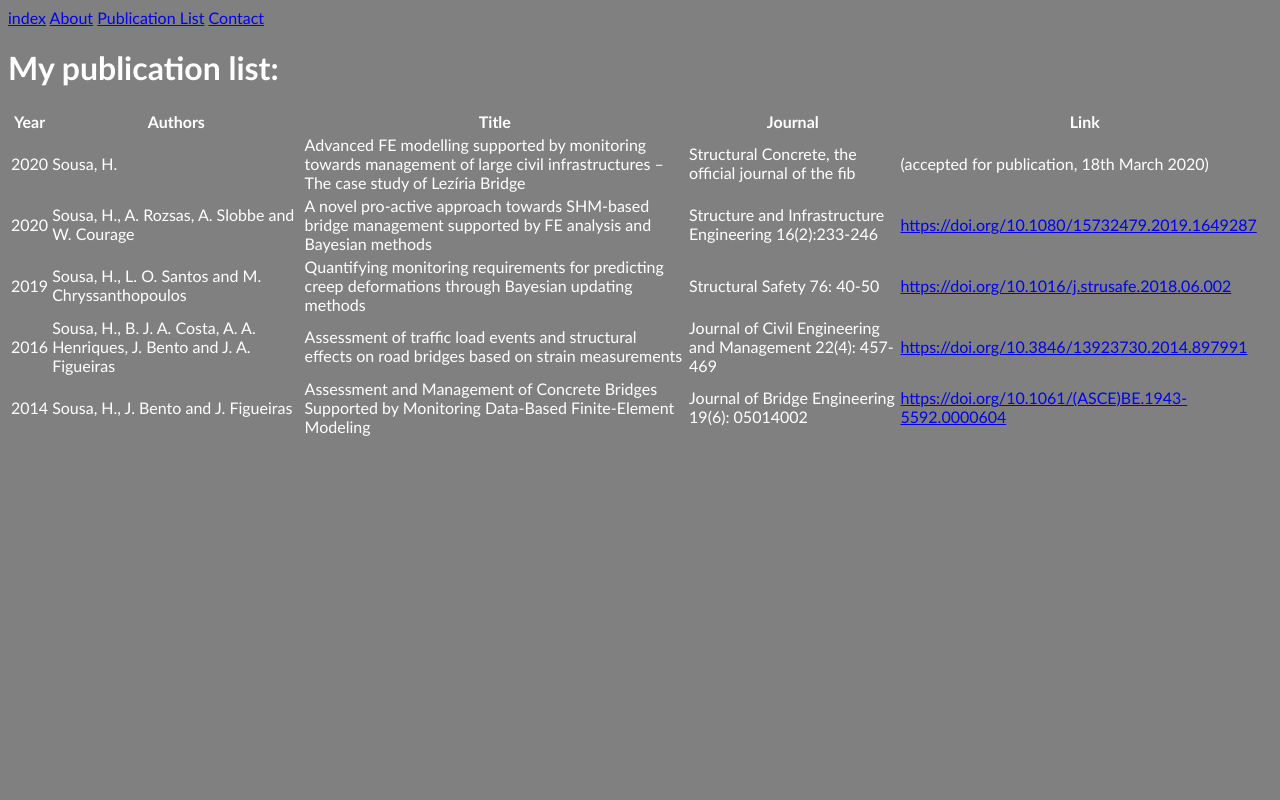
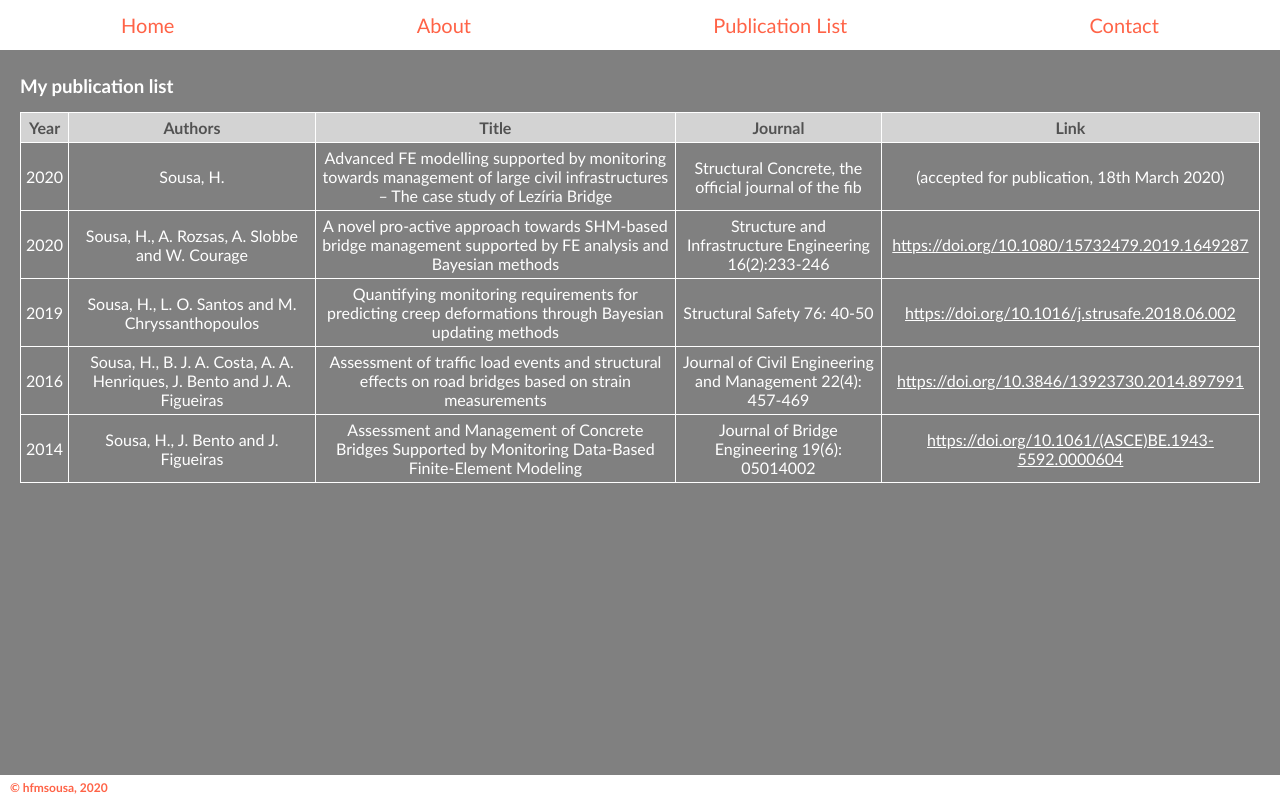
Before and after one commit to hfmsousa/project0, a plain HTML site: page content.html in a window 1280 px wide. Drawn offline with Linux system fonts and the light colour scheme.

Commit message:
project update 2020.03.29

```diff
--- a/content.html
+++ b/content.html
@@ -8,64 +8,85 @@
 
 <body>
 
-    <a href="index.html">index</a>
-    <a href="about.html">About</a>
-    <a href="content.html">Publication List</a>
-    <a href="contact.html">Contact</a>
+    <header class="header">
+        <a class="header_link" href="index.html">Home</a>
+        <a class="header_link" href="about.html">About</a>
+        <a class="header_link" href="content.html">Publication List</a>
+        <a class="header_link" href="contact.html">Contact</a>
+    </header>
 
-    <h1> My publication list: </h1>
+    <section class="content">
+        <h3> My publication list </h3>
 
         <table>
             <tr>
                 <th>Year</th>
-            <th>Authors</th>
+                <th class="hide">Authors</th>
                 <th>Title</th>
-            <th>Journal</th>
+                <th class="hide">Journal</th>
                 <th>Link</th>
             </tr>
 
             <tr>
                 <td>2020</td>
-            <td>Sousa, H.</td>
-            <td>Advanced FE modelling supported by monitoring towards management of large civil infrastructures – The
+                <td class="hide">Sousa, H.</td>
+                <td>Advanced FE modelling supported by monitoring towards management of large civil infrastructures –
+                    The
                     case study of Lezíria Bridge</td>
-            <td>Structural Concrete, the official journal of the fib</td>
+                <td class="hide">Structural Concrete, the official journal of the fib</td>
                 <td>(accepted for publication, 18th March 2020)</td>
             </tr>
 
             <tr>
                 <td>2020</td>
-            <td>Sousa, H., A. Rozsas, A. Slobbe and W. Courage</td>
-            <td>A novel pro-active approach towards SHM-based bridge management supported by FE analysis and Bayesian methods</td>
-            <td>Structure and Infrastructure Engineering 16(2):233-246</td>
-            <td><a href="https://doi.org/10.1080/15732479.2019.1649287" target="_blank">https://doi.org/10.1080/15732479.2019.1649287</a></td>
+                <td class="hide">Sousa, H., A. Rozsas, A. Slobbe and W. Courage</td>
+                <td>A novel pro-active approach towards SHM-based bridge management supported by FE analysis and
+                    Bayesian
+                    methods</td>
+                <td class="hide">Structure and Infrastructure Engineering 16(2):233-246</td>
+                <td><a class="content_link" href="https://doi.org/10.1080/15732479.2019.1649287"
+                        target="_blank">https://doi.org/10.1080/15732479.2019.1649287</a></td>
             </tr>
 
             <tr>
                 <td>2019</td>
-            <td>Sousa, H., L. O. Santos and M. Chryssanthopoulos</td>
-            <td>Quantifying monitoring requirements for predicting creep deformations through Bayesian updating methods</td>
-            <td>Structural Safety 76: 40-50</td>
-            <td><a href="https://doi.org/10.1016/j.strusafe.2018.06.002" target="_blank">https://doi.org/10.1016/j.strusafe.2018.06.002</a></td>
+                <td class="hide">Sousa, H., L. O. Santos and M. Chryssanthopoulos</td>
+                <td>Quantifying monitoring requirements for predicting creep deformations through Bayesian updating
+                    methods
+                </td>
+                <td class="hide">Structural Safety 76: 40-50</td>
+                <td><a class="content_link" href="https://doi.org/10.1016/j.strusafe.2018.06.002"
+                        target="_blank">https://doi.org/10.1016/j.strusafe.2018.06.002</a></td>
             </tr>
 
             <tr>
                 <td>2016</td>
-            <td>Sousa, H., B. J. A. Costa, A. A. Henriques, J. Bento and J. A. Figueiras</td>
-            <td>Assessment of traffic load events and structural effects on road bridges based on strain measurements</td>
-            <td>Journal of Civil Engineering and Management 22(4): 457-469</td>
-            <td><a href="https://doi.org/10.3846/13923730.2014.897991" target="_blank">https://doi.org/10.3846/13923730.2014.897991</a></td>
+                <td class="hide">Sousa, H., B. J. A. Costa, A. A. Henriques, J. Bento and J. A. Figueiras</td>
+                <td>Assessment of traffic load events and structural effects on road bridges based on strain
+                    measurements
+                </td>
+                <td class="hide">Journal of Civil Engineering and Management 22(4): 457-469</td>
+                <td><a class="content_link" href="https://doi.org/10.3846/13923730.2014.897991"
+                        target="_blank">https://doi.org/10.3846/13923730.2014.897991</a></td>
             </tr>
 
             <tr>
                 <td>2014</td>
-            <td>Sousa, H., J. Bento and J. Figueiras</td>
-            <td>Assessment and Management of Concrete Bridges Supported by Monitoring Data-Based Finite-Element Modeling</td>
-            <td>Journal of Bridge Engineering 19(6): 05014002</td>
-            <td><a href="https://doi.org/10.1061/(ASCE)BE.1943-5592.0000604" target="_blank">https://doi.org/10.1061/(ASCE)BE.1943-5592.0000604</a></td>
+                <td class="hide">Sousa, H., J. Bento and J. Figueiras</td>
+                <td>Assessment and Management of Concrete Bridges Supported by Monitoring Data-Based Finite-Element
+                    Modeling
+                </td>
+                <td class="hide">Journal of Bridge Engineering 19(6): 05014002</td>
+                <td><a class="content_link" href="https://doi.org/10.1061/(ASCE)BE.1943-5592.0000604"
+                        target="_blank">https://doi.org/10.1061/(ASCE)BE.1943-5592.0000604</a></td>
             </tr>
 
         </table>
+    </section>
+
+    <footer class="footer">
+        <h3 class="footer_text"> &copy hfmsousa, 2020 </h3>
+    </footer>
 
 </body>
 
--- a/styles/general_styles.css
+++ b/styles/general_styles.css
@@ -1,5 +1,134 @@
+/* ------------------------------- GENERAL --------------------------------------*/
+/*QuickReset*/
+*{
+    margin:0;
+    /* box-sizing:border-box; */
+}
+
 body {
-    font-family: 'Gill Sans', 'Gill Sans MT', Calibri, 'Trebuchet MS', sans-serif;
+    font-family: 'Trebuchet MS', 'Lucida Sans Unicode', 'Lucida Grande', 'Lucida Sans', Arial, sans-serif;
     background-color: gray;
     color: white;
+    margin: 0;
+    display: flex;
+    flex-direction: column;
+    height: 100vh;
+    width: 100vw;
 }
+
+p {
+    padding-top: 10px;
+    text-align: justify;
+}
+
+table {
+    float: left;
+    table-layout: auto;
+    border-collapse: collapse;
+    width: 100%;
+    margin-top: 10px;
+    /* border: 2px solid black; */
+}
+
+th, td {
+    border: 1px solid white;
+    padding: 5px;
+    text-align: center;
+}
+
+th {
+    background-color: lightgray;
+    color: rgb(82, 82, 82);
+}
+
+/* ------------------------------- HEADER --------------------------------------*/
+.header {
+    height: 50px;
+    top: 0;
+    display: flex;
+    text-align:center;
+    background-color: white;
+    /* border: 2px solid black; */
+}
+
+.header_link {
+    font-size: 20px;
+    text-decoration: none;
+    color: tomato;
+    text-align: center;
+    margin:auto;
+    /* border: 2px solid black; */
+}
+
+.header_link:hover {
+    background-color: tomato;
+    text-decoration: none;
+    color: white;
+}
+
+/* ------------------------------- SECTION --------------------------------------*/
+.content {
+    margin-bottom: 20px;
+    padding: 20px;
+    flex: 1;
+    overflow: auto;
+}
+
+.content > h3 {
+    margin-top: 5px;
+    margin-bottom: 5px;
+}
+
+.content_link {
+    /* font-size: 16px; */
+    background-color: none;
+    text-decoration-style: solid;
+    color: white;
+    /* border: 2px solid black; */
+}
+
+.content_link:hover {
+    background-color: transparent;
+    text-decoration: none;
+    color: yellow;
+}
+
+.contact_link {
+    font-size: 16px;
+    background-color: none;
+    text-decoration: none;
+    color: white;
+    /* border: 2px solid black; */
+}
+
+.contact_link:hover {
+    background-color: transparent;
+    text-decoration: none;
+    color: yellow;
+}
+
+@media (max-width: 900px) {
+    .hide {
+        display: none;
+        width:0;
+        height:0;
+        opacity:0;
+        visibility: collapse;
+    }
+}
+
+/* ------------------------------- FOOTER --------------------------------------*/
+.footer {
+    height: 25px;
+    background-color: white;
+    width: 100%;
+    display: flex;
+    align-items: center;
+    /* border: 3px solid green; */
+}
+
+.footer_text {
+    color: tomato;
+    font-size: 12px;
+    margin-left: 10px;
+}
```
Also changed, not shown: about.html (+33 -14 lines), contact.html (+16 -9 lines), index.html (+13 -5 lines). Lines whose indentation alone changed are shown as unchanged.
